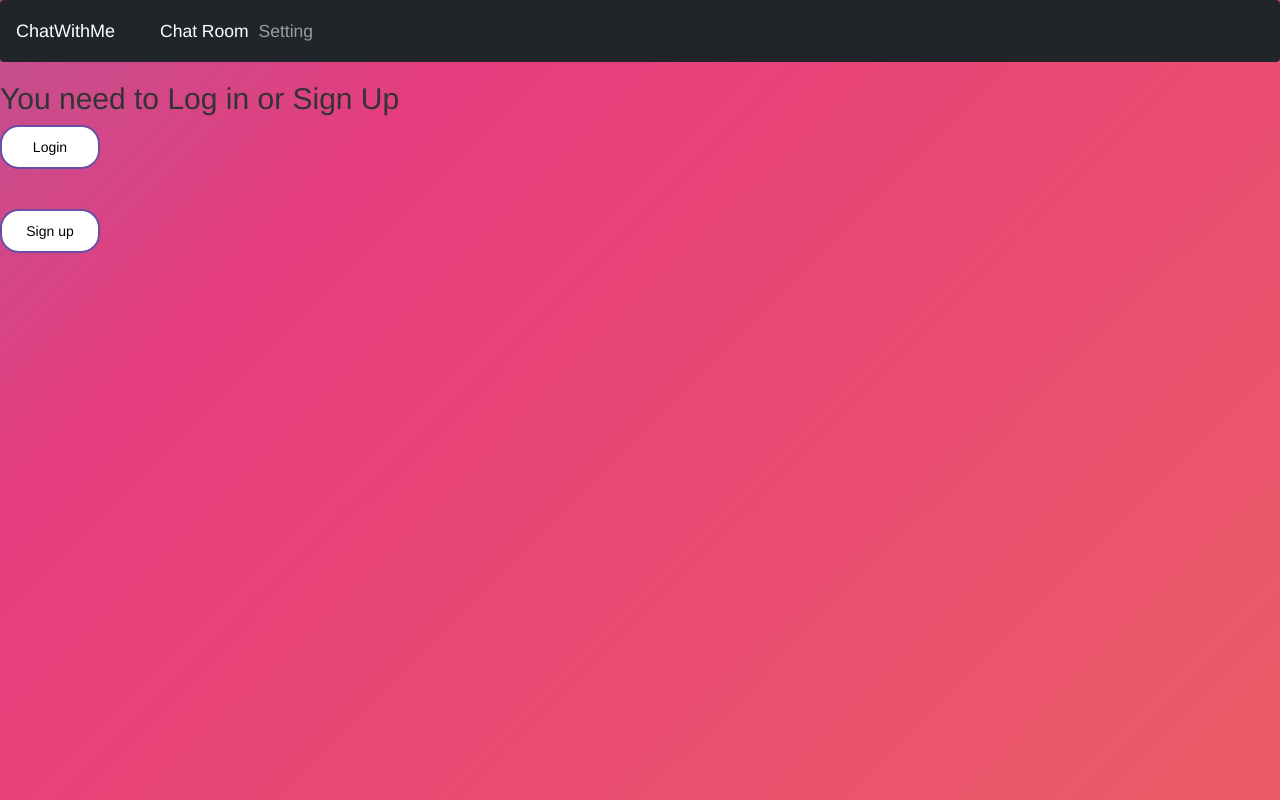
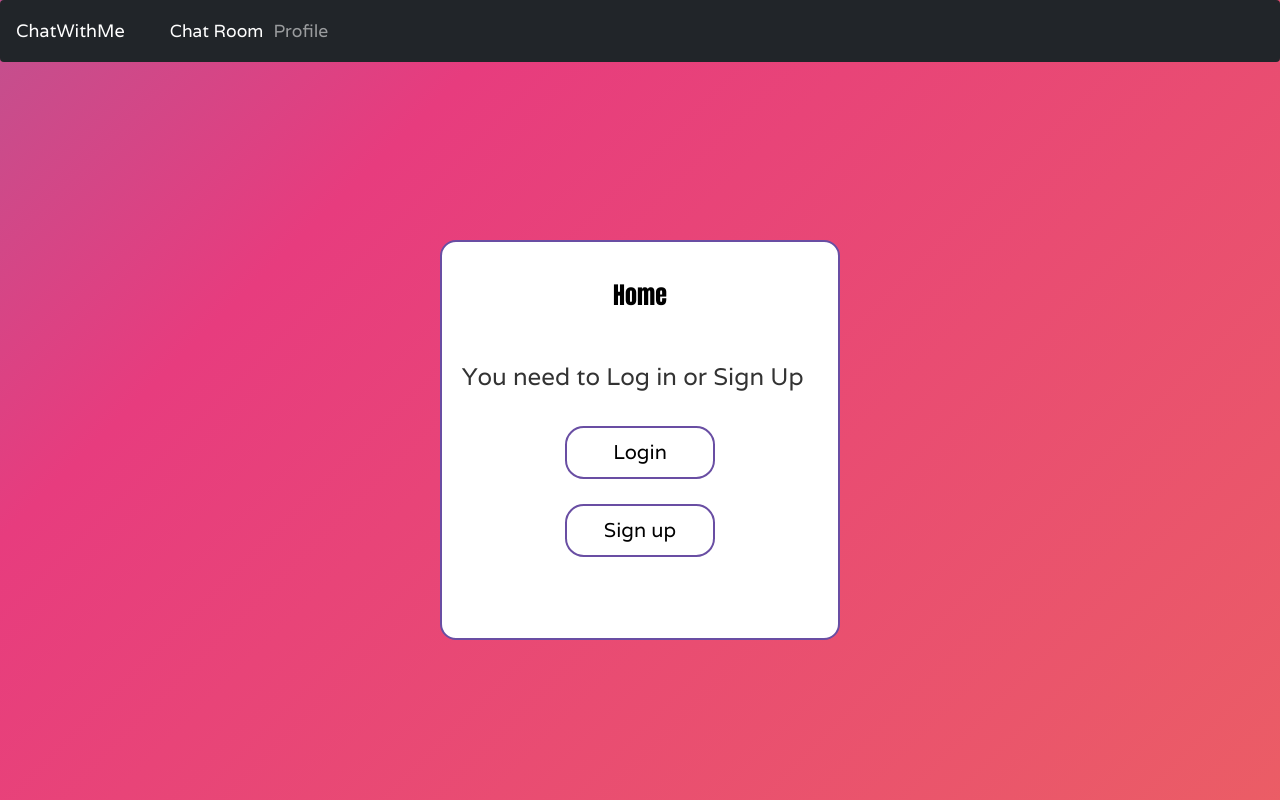
Before and after one commit to SanpichAuXD/ChatApp, a Django app: page /home in a window 1280 px wide. Run offline with Django 3.2, Linux system fonts and the light colour scheme; some libraries are stand-ins or nearby versions.

Commit message:
update some html

```diff
--- a/chatapppsit/Chatapp/views.py
+++ b/chatapppsit/Chatapp/views.py
@@ -10,6 +10,8 @@ def signup(request):
     return render(request, 'signup.html')
 def home(request):
     return render(request, 'home.html')
+def profile(request):
+    return render(request, 'profile.html')
 def register(request):
     username=request.POST['username']
     email=request.POST['email']
@@ -21,6 +23,18 @@ def register(request):
             return redirect('/signup')
         elif User.objects.filter(email=email).exists():
             messages.info(request, "This email already exists")
+            return redirect('/signup')
+        elif not username:
+            messages.info(request, "Please enter username")
+            return redirect('/signup')
+        elif not email:
+            messages.info(request, "Please enter email")
+            return redirect('/signup')
+        elif not password:
+            messages.info(request, "Please enter password")
+            return redirect('/signup')
+        elif not repassword:
+            messages.info(request, "Please enter repassword")
             return redirect('/signup')
         else:
             user = User.objects.create_user(
@@ -42,6 +56,12 @@ def login(request):
     if user is not None :
         auth.login(request,user)
         return redirect('/home')
+    elif not username :
+        messages.info(request, "Please enter username")
+        return redirect('/')
+    elif not password :
+        messages.info(request, "Please enter password")
+        return redirect('/')
     else :
         messages.info(request, "password is incorrect or there is no user with such name")
         return redirect('/')
--- a/chatapppsit/static/sauce/css/home.css
+++ b/chatapppsit/static/sauce/css/home.css
@@ -1,3 +1,6 @@
+* {
+    font-family: Varela;
+}
 html, body {
     width: 100%;
     height:100%;
@@ -46,5 +49,47 @@ button:hover{
         color: white;
 }
 a {
-    text-decoration: none;
+   text-decoration: none;
 }
+.home-box{
+    /* boxใหญ่ */
+    background-color:white;
+    width: 40rem;
+    height: 40rem;
+    border: 2px solid rgb(105, 78, 163);
+    border-radius: 1.6rem;
+    padding: 2rem;
+    font-size: large;
+    position: absolute;
+    top: 55%;
+    left: 50%;
+    transform: translate(-50%, -50%);
+    z-index: 3;
+    margin: 0 auto;
+    max-width: 50rem;
+}
+.home .button-home {
+    /* ปุ่ม Let's Chat */
+    background-color: white;
+    color: black;
+    border: 2px solid rgb(105, 78, 163);
+  }
+.button-home:hover{
+    /* เปลี่ยนสีเมื่อเม้าส์ชี้ ปุ่ม Let's Chat*/
+        background-color: rgb(105, 78, 163);
+        color: white;
+}
+.button-home{
+    /* all the button */
+    border: none;
+    border-radius: 1.875rem;
+    color: white;
+    padding: 10px 20px;
+    text-align: center;
+    font-size: 2rem;
+    transition-duration: 0.4s;
+    cursor: pointer;
+    width: 15rem;
+    margin: 0 auto;
+    display: block;
+}
--- a/chatapppsit/templates/home.html
+++ b/chatapppsit/templates/home.html
@@ -6,7 +6,10 @@
     <script src="https://cdn.jsdelivr.net/npm/bootstrap@5.1.3/dist/js/bootstrap.bundle.min.js" integrity="sha384-ka7Sk0Gln4gmtz2MlQnikT1wXgYsOg+OMhuP+IlRH9sENBO0LRn5q+8nbTov4+1p" crossorigin="anonymous"></script>
     <link rel="preconnect" href="https://fonts.gstatic.com">
 	  <link href="https://fonts.googleapis.com/css2?family=Roboto&display=swap" rel="stylesheet">
-    <title>Chat APP</title>
+    <link rel="stylesheet" href="https://fonts.googleapis.com/css?family=Varela">
+    <link rel="stylesheet" href="https://fonts.googleapis.com/css?family=Bangers">
+    <link rel="stylesheet" href="https://fonts.googleapis.com/css?family=Anton">
+    <title>Home-Chat APP</title>
     {% load static %}
     <link rel="stylesheet" href="{% static 'sauce/css/home.css' %}">
     <link href="//maxcdn.bootstrapcdn.com/bootstrap/3.3.0/css/bootstrap.min.css" rel="stylesheet" id="bootstrap-css">
@@ -22,27 +25,50 @@
               <a class="nav-link active" style="text-decoration: none;" aria-current="page" href="#">Chat Room</a>
             </li>
             <li class="nav-item">
-              <a class="nav-link" style="text-decoration: none;" href="#">Setting</a>
+              <a class="nav-link" style="text-decoration: none;" href="#">Profile</a>
             </li>
           </ul>
         </div>
         {% if user.is_authenticated %}
-        <a href="/logout" style="text-align: right; text-decoration: none;">Log out</a>
+        <a href="/profile" style="text-align: right; text-decoration: none;">{{user.username}}</a>
+        &nbsp; &nbsp; &nbsp; &nbsp;
+        <a href="/logout" style="text-align: right; text-decoration: none;">Logout</a>
         {% endif %}
       </div>
     </nav>
   </head>
   <body>
    {% if user.is_authenticated %}
-      <h2>Hello , {{user.username}}</h2>
+      <h1 style="text-align: center; color: white;">Hello , {{user.username}}</h1>
+      <div class="home-box">
+        <h3 style="text-align: center; color: black; font-family: Anton; font-size:3rem ;">Chat Room</h3>
+        <br>
+        <div class="home">
+          <label for="exampleInput" class="form-label">Name</label>
+          <input type="username" name="Name" class="form-control" id="input" placeholder="Name">
+          <br>
+          <label for="exampleInputPassword1" class="form-label">Chat Room name</label>
+          <input type="password" name="Room"class="form-control" id="input" placeholder="Room">
+        <br>
+          <button type="submit" class="button-home" style="font-family:Bangers; font-size:1.945rem;">Let's Chat</button>
+        </div>
+      </div>
    {% else %}
-      <h2> You need to Log in or Sign Up </h2>
+    <div class="home-box">
+      <h3 style="text-align: center; color: black; font-family: Anton; font-size:1.5625rem text;">Home</h3>
+      <br>
+      <div class="home">
+      <h3> You need to Log in or Sign Up </h3>
+      <br>
       <form action="/login">
-      <button type="submit" class="button1">Login</button>
+      <button type="submit" class="button1 button-home">Login</button>
       </form>
-      <br><br>
+      <br>
       <form action="/signup">
-      <button type="submit" class="button1">Sign up</button>
+      <button type="submit" class="button1 button-home">Sign up</button>
       </form>
+      </div>
+    </div>
    {% endif %}
+  </body>
 </html>
--- a/chatapppsit/templates/signup.html
+++ b/chatapppsit/templates/signup.html
@@ -8,6 +8,7 @@
     <link rel="preconnect" href="https://fonts.gstatic.com">
 	<link href="https://fonts.googleapis.com/css2?family=Roboto&display=swap" rel="stylesheet">
     <link rel="stylesheet" href="https://fonts.googleapis.com/css?family=Varela">
+    <link rel="stylesheet" href="https://fonts.googleapis.com/css?family=Anton">
     <title>Chat APP</title>
     {% load static %}
     <link rel="stylesheet" href="{% static 'sauce/css/signup.css' %}">
@@ -24,7 +25,7 @@
     {% csrf_token %}
     <div class="sign-up-box">
         <div class="box">
-            <h3 style="color: black;; font-size: 1.5625rem;">Sign Up</h3>
+            <h3 style="color: black;; font-size: 2rem; font-family: Anton;">Sign Up</h3>
         </div>
         <div class="sign-up">
             <label  class="form-label">Username</label>
```
Also changed, not shown: chatapppsit/static/sauce/css/login.css (+6 -21 lines), chatapppsit/templates/login.html (+11 -11 lines), chatapppsit/static/sauce/images/decrate_1.png (deleted), chatapppsit/static/sauce/images/eye.png (deleted), chatapppsit/static/sauce/images/images real.png (deleted), chatapppsit/static/sauce/images/images test.jpg (deleted), chatapppsit/static/sauce/images/images.jpg (deleted), chatapppsit/static/sauce/images/password.png (added), chatapppsit/static/sauce/images/password2.png (added), chatapppsit/static/sauce/images/sign_up.png (added), chatapppsit/static/sauce/images/user.png (added), chatapppsit/static/sauce/images/username.png (added), chatapppsit/templates/profile.html (added).
